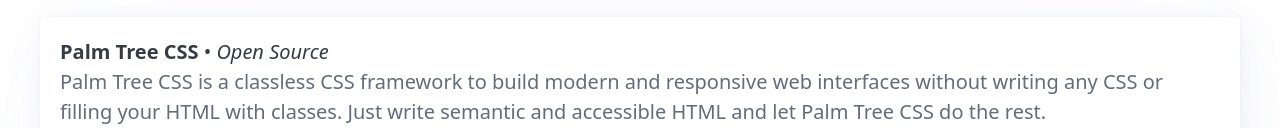
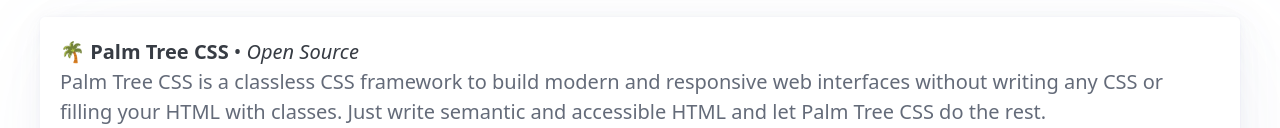
Before and after one commit to adonyssantos/adonys-dot-me-website, an Astro site: page / in a window 1280 px wide. Shown: the part 636-764 px from the top of the page. Built offline with nearby package versions, Linux system fonts and the light colour scheme; Astro itself is replaced by a stand-in of ours.

Commit message:
Update Projects.astro

```diff
--- a/src/sections/Projects.astro
+++ b/src/sections/Projects.astro
@@ -4,9 +4,9 @@
     <p>Here are some of the projects I have worked on.</p>
   </hgroup>
   <article>
-    <h3 hidden aria-hidden="true">Palm Tree CSS</h3>
+    <h3 hidden aria-hidden="true">🌴 Palm Tree CSS</h3>
     <hgroup>
-      <strong>Palm Tree CSS</strong> • <em>Open Source</em>
+      <strong>🌴 Palm Tree CSS</strong> • <em>Open Source</em>
       <p>
         Palm Tree CSS is a classless CSS framework to build modern and
         responsive web interfaces without writing any CSS or filling your HTML
```
